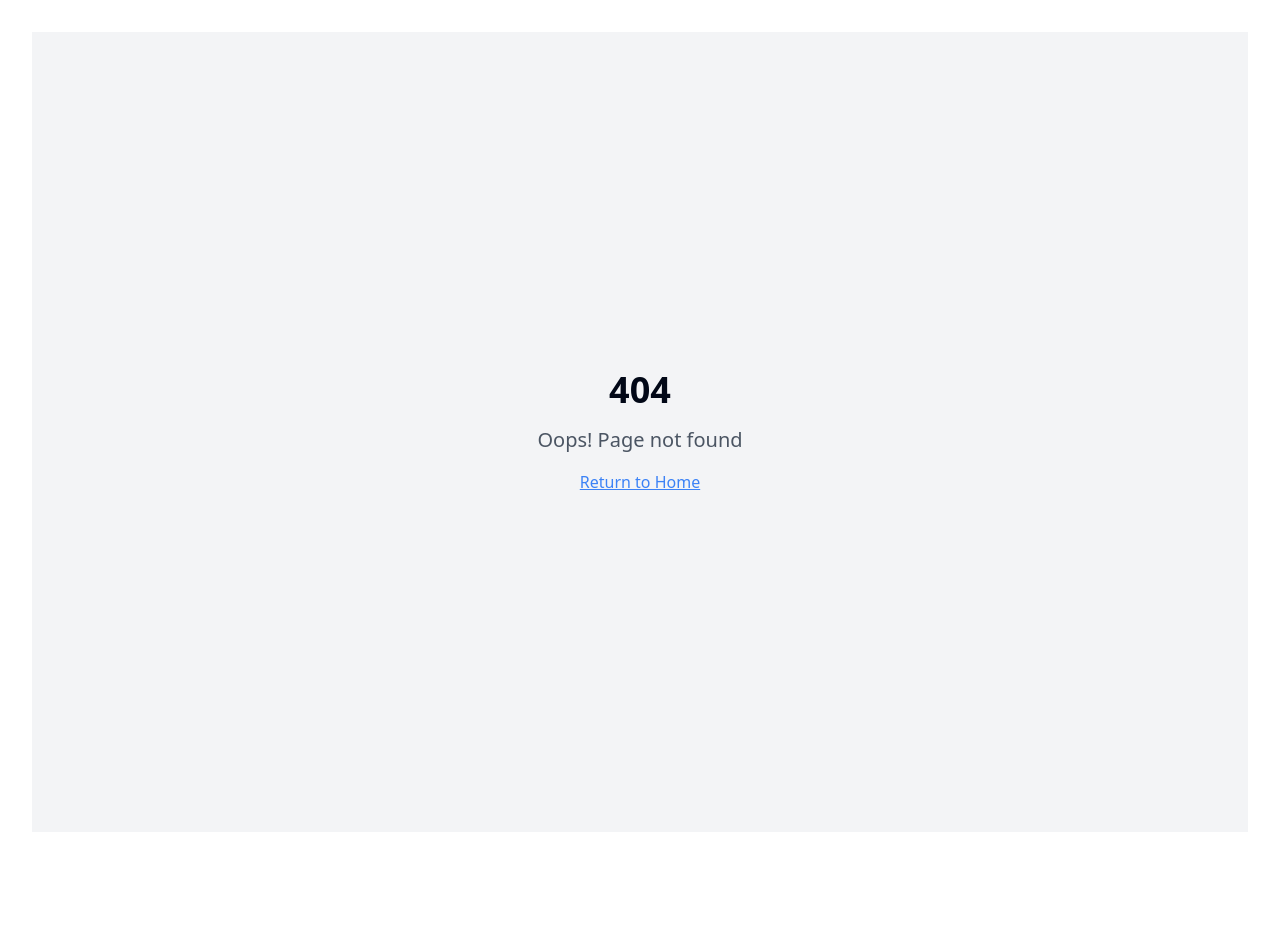
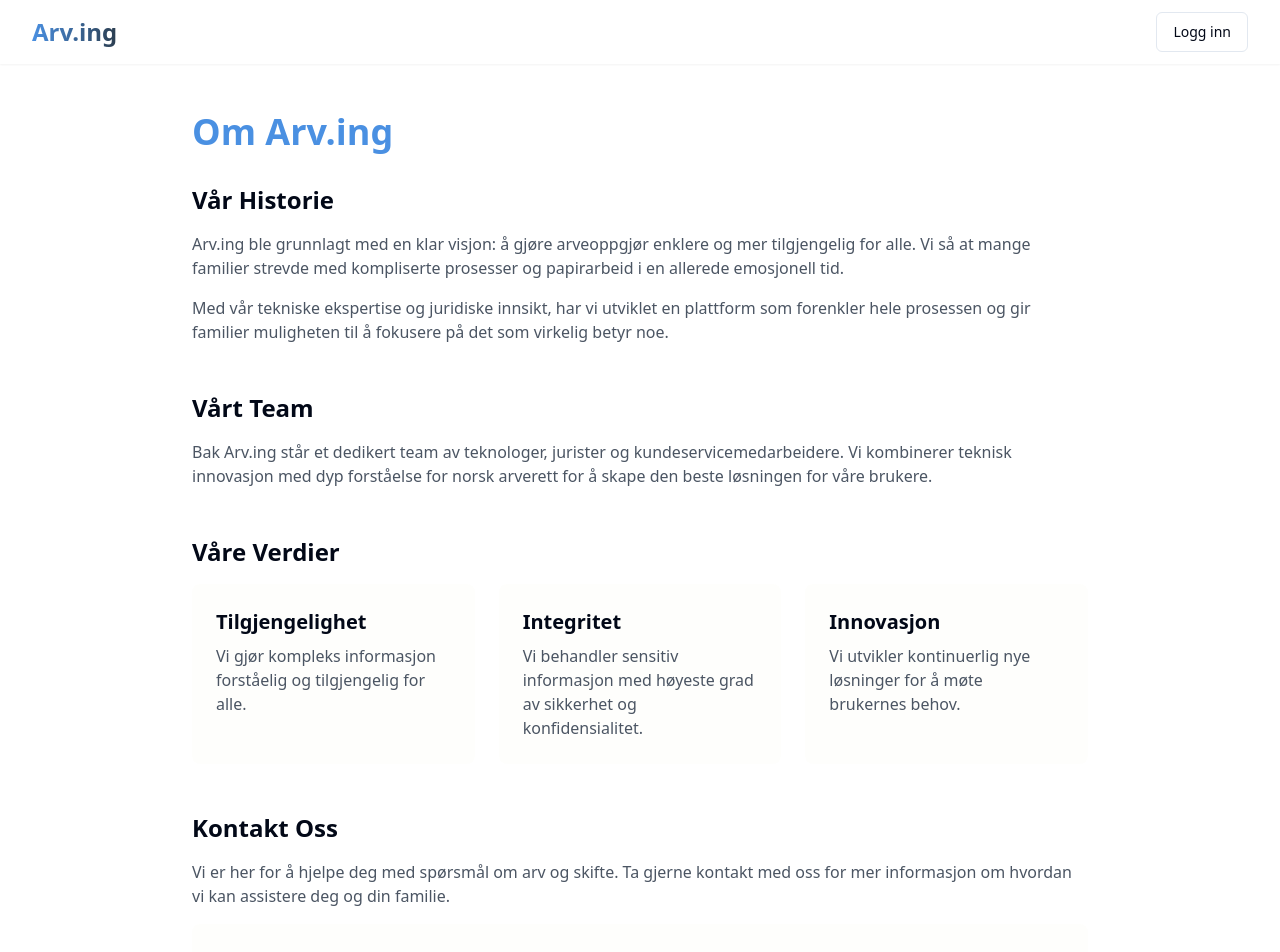
Before and after one commit to OlaTurmo/snug-sailor-platform, a React (Vite) app: page /about-us in a window 1280 px wide. Before the commit this address had no page. Shown: the top 952 px of the page. Before the commit the page ends 864 px from the top, so only its background shows below. Built offline with nearby package versions, Linux system fonts and the light colour scheme.

Commit message:
Add "Om oss" page
Creates an "Om oss" page and links it in the footer.

```diff
--- a/src/App.tsx
+++ b/src/App.tsx
@@ -1,3 +1,4 @@
+
 import { BrowserRouter as Router, Routes, Route, Navigate } from "react-router-dom";
 import { Toaster } from "@/components/ui/toaster";
 import { AuthProvider } from "@/contexts/AuthContext";
@@ -10,13 +11,13 @@ import NotFound from "@/pages/NotFound";
 import Contact from "@/pages/Contact";
 import HowItWorks from "@/pages/HowItWorks";
 import Pricing from "@/pages/Pricing";
+import AboutUs from "@/pages/AboutUs";
 import TaskManagement from "@/pages/TaskManagement";
 import DocumentManagement from "@/pages/DocumentManagement";
 import CollaborationTools from "@/pages/CollaborationTools";
 import AssetsLiabilities from "@/pages/AssetsLiabilities";
 import Oversikt from "@/pages/Oversikt";
 import { useProtectedRoute } from "@/hooks/useProtectedRoute";
-import "./App.css";
 
 const ProtectedRoute = ({ children }: { children: React.ReactNode }) => {
   const isAllowed = useProtectedRoute();
@@ -35,6 +36,7 @@ function App() {
           <Route path="/contact" element={<Contact />} />
           <Route path="/how-it-works" element={<HowItWorks />} />
           <Route path="/pricing" element={<Pricing />} />
+          <Route path="/about-us" element={<AboutUs />} />
 
           {/* Protected routes */}
           <Route
--- a/src/components/Footer.tsx
+++ b/src/components/Footer.tsx
@@ -1,3 +1,4 @@
+
 import { Twitter, Facebook, Instagram } from "lucide-react";
 
 export const Footer = () => {
@@ -22,7 +23,7 @@ export const Footer = () => {
           <div>
             <h4 className="font-semibold mb-4">Selskap</h4>
             <ul className="space-y-2">
-              <li><a href="#" className="text-gray-600 hover:text-gray-900">Om oss</a></li>
+              <li><a href="/about-us" className="text-gray-600 hover:text-gray-900">Om oss</a></li>
               <li><a href="#" className="text-gray-600 hover:text-gray-900">Blogg</a></li>
               <li><a href="#" className="text-gray-600 hover:text-gray-900">Karriere</a></li>
             </ul>
--- /dev/null
+++ b/src/pages/AboutUs.tsx
@@ -0,0 +1,81 @@
+
+import { Navbar } from "@/components/Navbar";
+import { Footer } from "@/components/Footer";
+
+const AboutUs = () => {
+  return (
+    <div className="min-h-screen flex flex-col">
+      <Navbar />
+      <main className="flex-grow container mx-auto px-4 py-12">
+        <div className="max-w-4xl mx-auto">
+          <h1 className="text-4xl font-bold mb-8 text-primary">Om Arv.ing</h1>
+
+          <section className="mb-12">
+            <h2 className="text-2xl font-semibold mb-4">Vår Historie</h2>
+            <p className="text-gray-600 mb-4">
+              Arv.ing ble grunnlagt med en klar visjon: å gjøre arveoppgjør enklere og mer
+              tilgjengelig for alle. Vi så at mange familier strevde med kompliserte
+              prosesser og papirarbeid i en allerede emosjonell tid.
+            </p>
+            <p className="text-gray-600 mb-4">
+              Med vår tekniske ekspertise og juridiske innsikt, har vi utviklet en
+              plattform som forenkler hele prosessen og gir familier muligheten til å
+              fokusere på det som virkelig betyr noe.
+            </p>
+          </section>
+
+          <section className="mb-12">
+            <h2 className="text-2xl font-semibold mb-4">Vårt Team</h2>
+            <p className="text-gray-600 mb-4">
+              Bak Arv.ing står et dedikert team av teknologer, jurister og
+              kundeservicemedarbeidere. Vi kombinerer teknisk innovasjon med dyp
+              forståelse for norsk arverett for å skape den beste løsningen for våre
+              brukere.
+            </p>
+          </section>
+
+          <section className="mb-12">
+            <h2 className="text-2xl font-semibold mb-4">Våre Verdier</h2>
+            <div className="grid md:grid-cols-3 gap-6">
+              <div className="p-6 bg-secondary/10 rounded-lg">
+                <h3 className="text-xl font-semibold mb-2">Tilgjengelighet</h3>
+                <p className="text-gray-600">
+                  Vi gjør kompleks informasjon forståelig og tilgjengelig for alle.
+                </p>
+              </div>
+              <div className="p-6 bg-secondary/10 rounded-lg">
+                <h3 className="text-xl font-semibold mb-2">Integritet</h3>
+                <p className="text-gray-600">
+                  Vi behandler sensitiv informasjon med høyeste grad av sikkerhet og
+                  konfidensialitet.
+                </p>
+              </div>
+              <div className="p-6 bg-secondary/10 rounded-lg">
+                <h3 className="text-xl font-semibold mb-2">Innovasjon</h3>
+                <p className="text-gray-600">
+                  Vi utvikler kontinuerlig nye løsninger for å møte brukernes behov.
+                </p>
+              </div>
+            </div>
+          </section>
+
+          <section>
+            <h2 className="text-2xl font-semibold mb-4">Kontakt Oss</h2>
+            <p className="text-gray-600 mb-4">
+              Vi er her for å hjelpe deg med spørsmål om arv og skifte. Ta gjerne kontakt
+              med oss for mer informasjon om hvordan vi kan assistere deg og din familie.
+            </p>
+            <div className="bg-secondary/10 p-6 rounded-lg">
+              <p className="text-gray-600">E-post: kontakt@arv.ing</p>
+              <p className="text-gray-600">Telefon: +47 XX XX XX XX</p>
+              <p className="text-gray-600">Adresse: Karl Johans gate XX, Oslo</p>
+            </div>
+          </section>
+        </div>
+      </main>
+      <Footer />
+    </div>
+  );
+};
+
+export default AboutUs;
```
Also changed, not shown: src/integrations/supabase/types.ts (line endings or trailing spaces).
